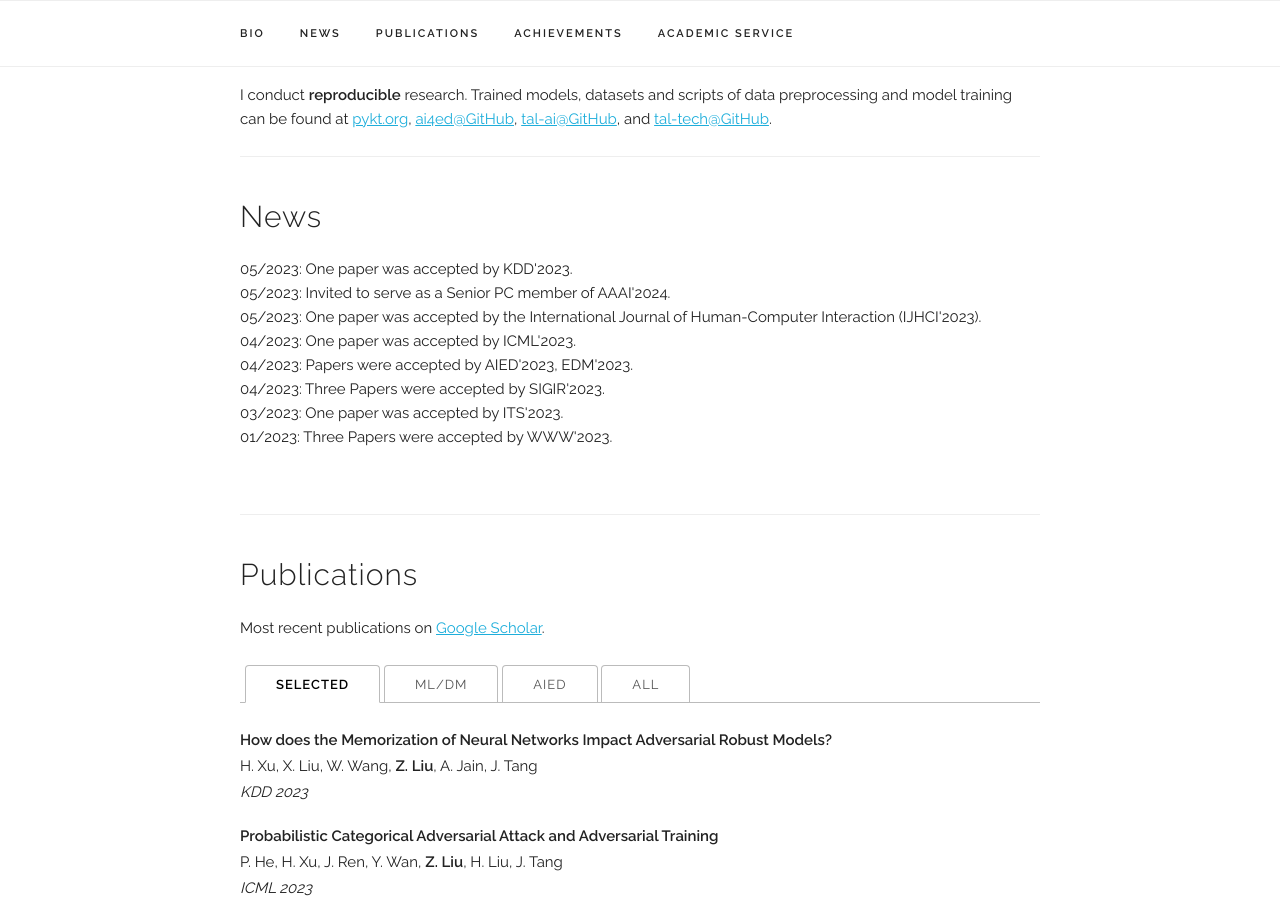
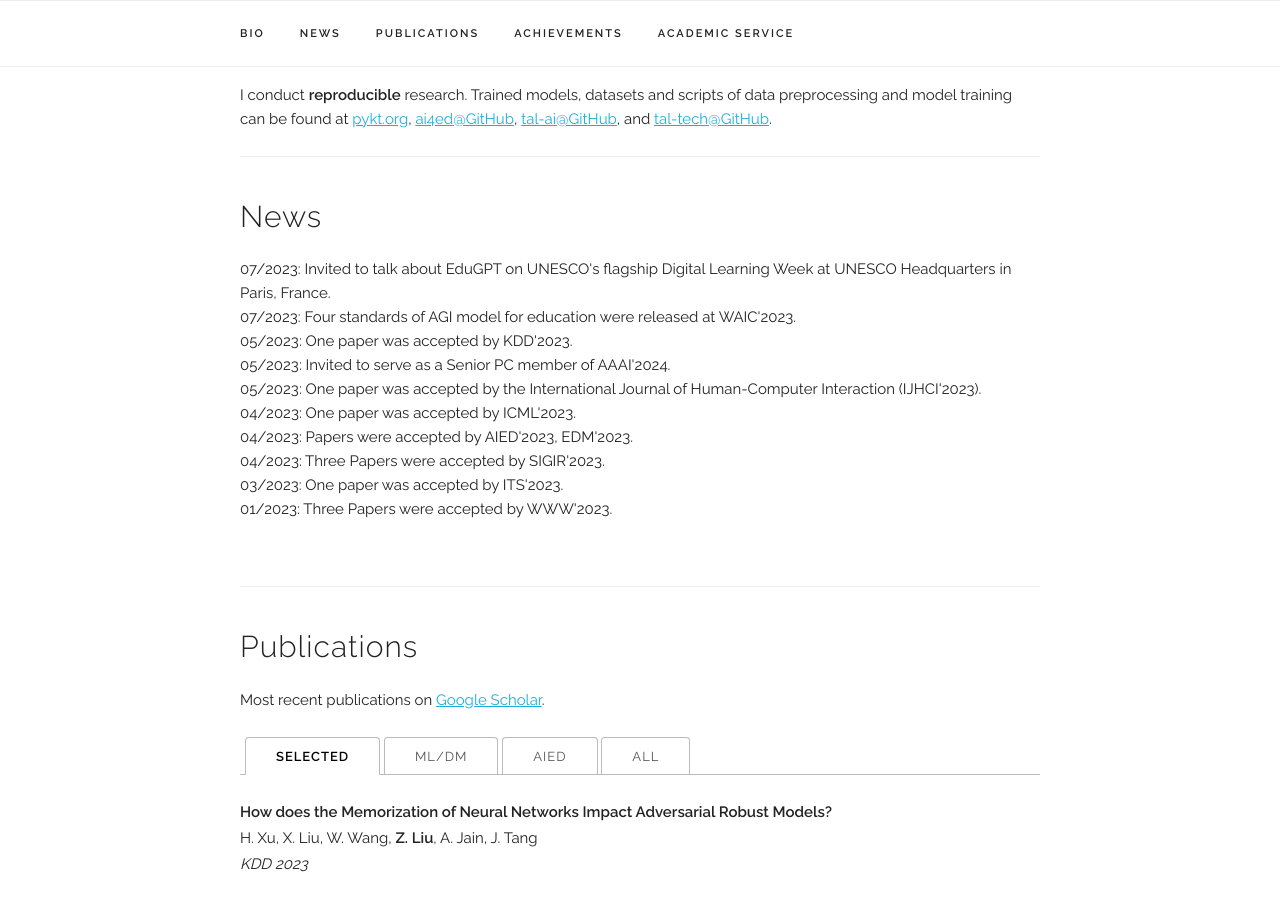
Before and after one commit to zitaoliu/zitaoliu.github.io, a Jekyll site: the page built from index.html, in a window 1280 px wide and 900 px high, scrolled down 479 px. Built offline with Jekyll 4.4.1, drawn with Linux system fonts in a browser that asks for light colours; some web fonts are replaced.

Commit message:
add news and standard achievements

```diff
--- a/_data/news.yaml
+++ b/_data/news.yaml
@@ -1,4 +1,11 @@
 news:
+
+  - title: "Invited to talk about EduGPT on UNESCO's flagship Digital Learning Week at UNESCO Headquarters in Paris, France."
+    date: "07/2023"
+
+  - title: "Four standards of AGI model for education were released at WAIC'2023."
+    date: "07/2023"
+
   - title: "One paper was accepted by KDD'2023."
     date: "05/2023"
 
```
Also changed, not shown: _data/achievements.yaml (+23 -0 lines).
